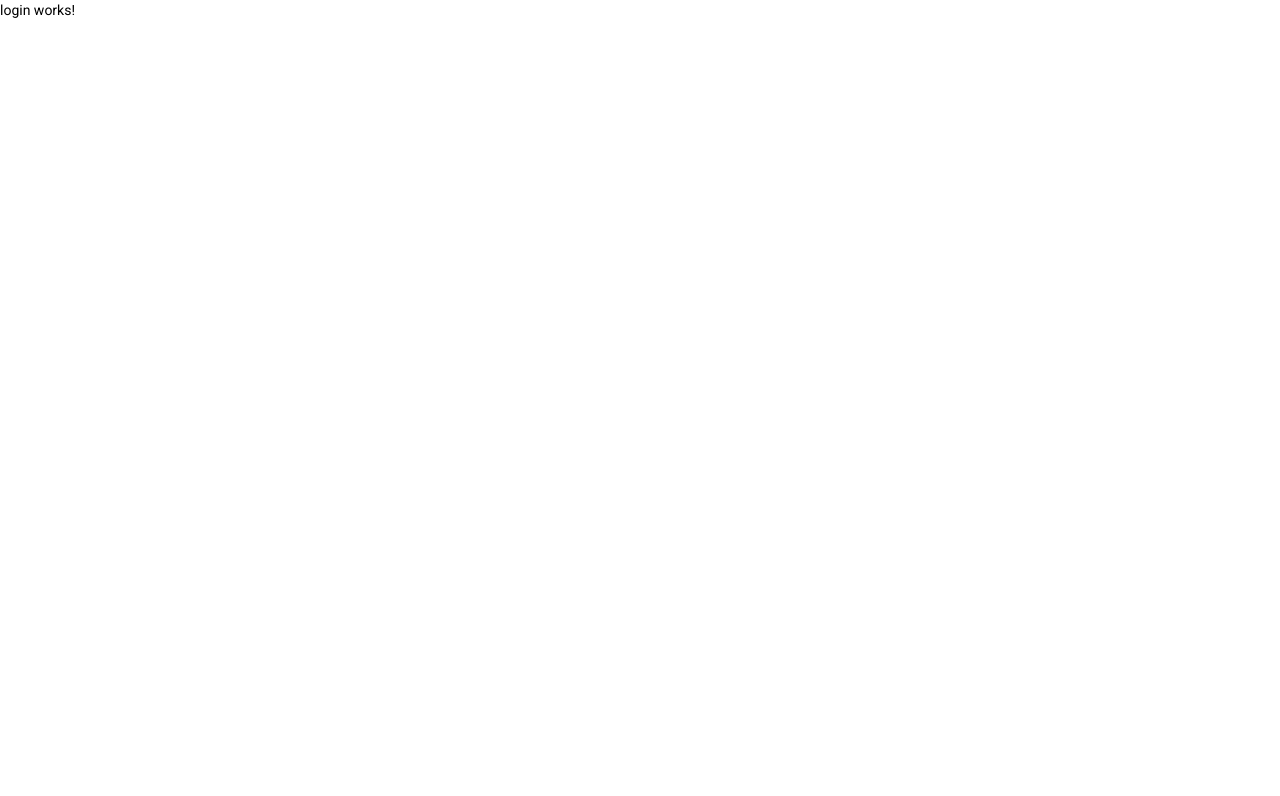
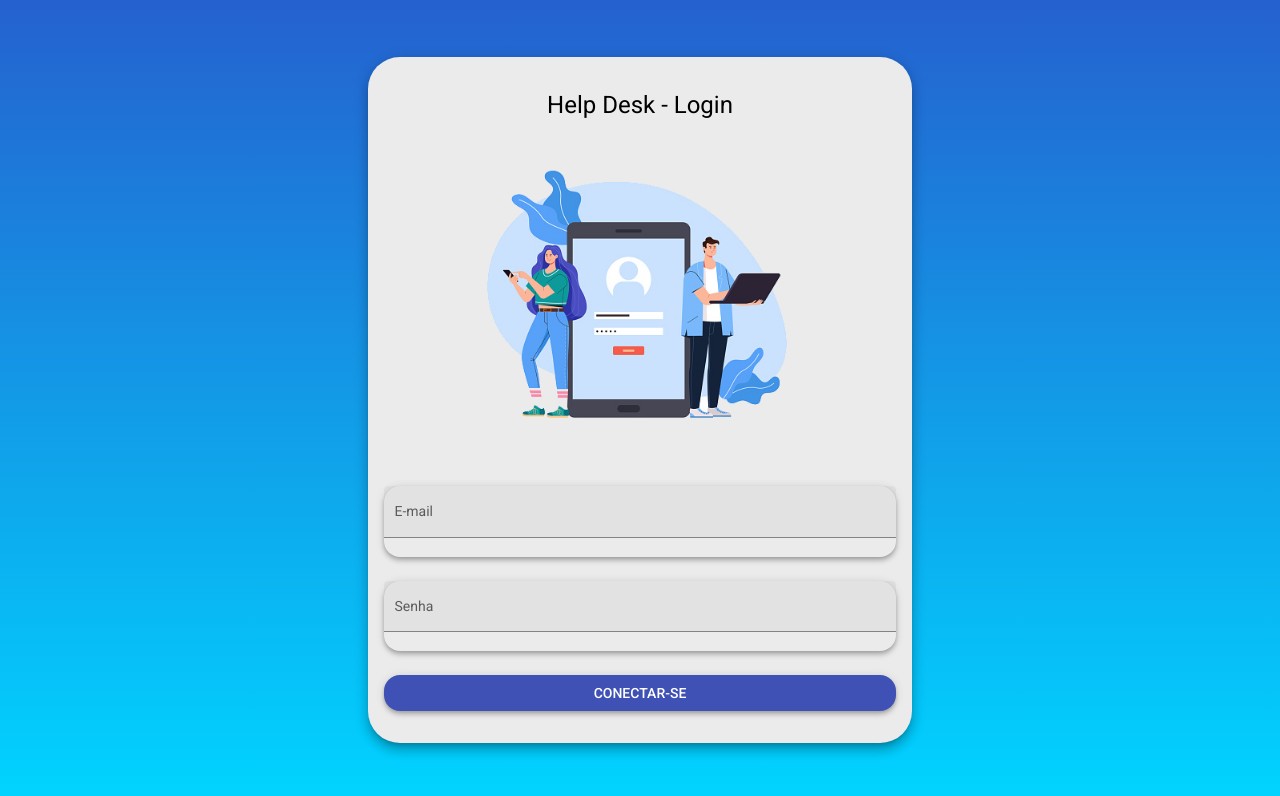
Before and after one commit to williamartins02/helpdesk-front-end, an Angular app: page /login in a window 1280 px wide. Shown: the top 796 px of the page. Built offline with nearby package versions, Linux system fonts and the light colour scheme.

Commit message:
HTML e CSS para LOGIN

```diff
--- a/src/app/components/login/login.component.css
+++ b/src/app/components/login/login.component.css
@@ -0,0 +1,37 @@
+.container{
+    height: 100%;
+    background: linear-gradient(180deg, rgba(2,0,36,1) 0%, rgba(37,97,207,1) 0%, rgba(0,212,255,1) 100%);
+    display: flex;
+    align-items: center;
+    justify-content: center;
+}
+
+.form{
+    width: 32rem;
+    margin: auto;
+    background-color: rgb(235,235,235);
+    padding: 2rem 1rem;
+    border-radius: 2rem;
+}
+
+h1{
+    width: 100%;
+    text-align: center;
+}
+
+img{
+    padding: 0rem 4rem 0rem 5rem;
+    height: 20rem;
+    margin-top: auto;
+}
+
+.full-width{
+    width: 100%;
+    margin-top: 1.5rem;
+    border-radius: 1rem;
+}
+
+button{
+    margin-top: 1rem;
+    border-radius: 1rem;
+}
--- a/src/app/components/login/login.component.html
+++ b/src/app/components/login/login.component.html
@@ -1 +1,20 @@
-<p>login works!</p>
+<div class="container">
+    <form class="form mat-elevation-z8">
+        <h1>Help Desk - Login</h1>
+
+        <img src="assets/img/login-img.png" alt="Help Desk - Login">
+
+        <mat-form-field class="full-width mat-elevation-z4" appearance="fill">
+            <mat-label>E-mail</mat-label>
+            <input matInput placeholder="Ex. fulano@mail.com">
+        </mat-form-field>
+
+        <mat-form-field class="full-width mat-elevation-z4" appearance="fill">
+            <mat-label>Senha</mat-label>
+            <input type="password" matInput placeholder="Ex. 123">
+        </mat-form-field>
+
+        <button class="full-width mat-elevation-z4" mat-raised-button color="primary">CONECTAR-SE</button>
+
+    </form>
+</div>
```
Also changed, not shown: src/assets/img/login-img.png (added).
